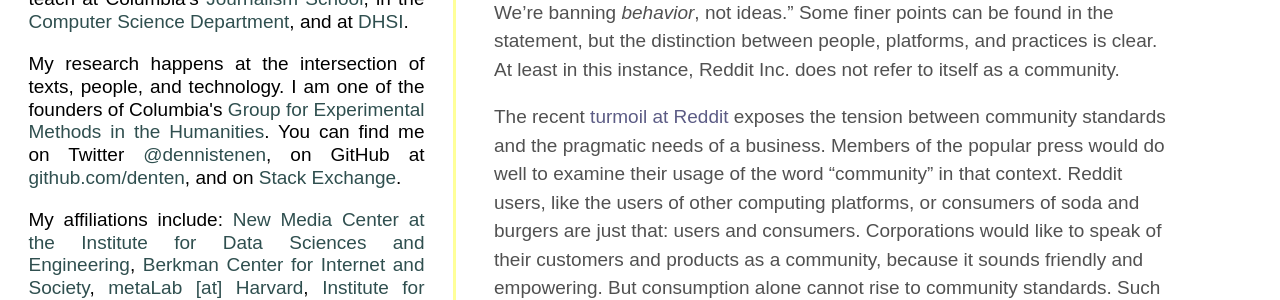
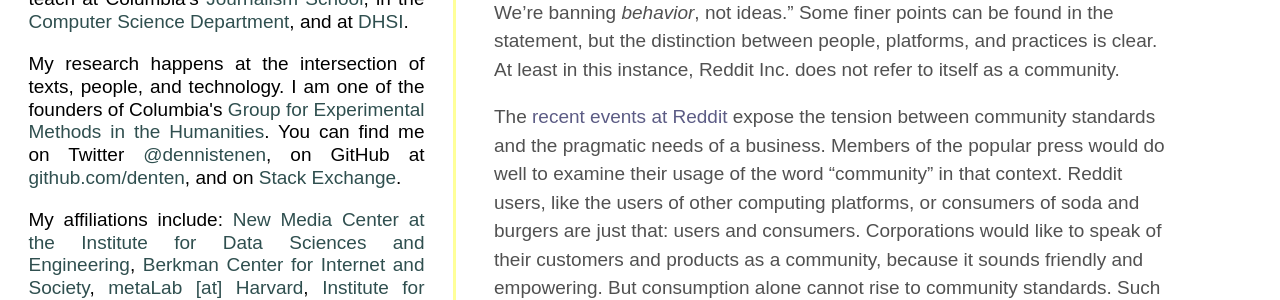
Before and after one commit to denten/denten.github.io, a Jekyll site: the page built from _posts/2015-07-29-reddit-community.md, in a window 1280 px wide and 900 px high, scrolled down 1586 px. Shown: the part 154-454 px from the top of the window. Built offline with Jekyll 4.4.1, drawn with Linux system fonts in a browser that asks for light colours; some web fonts are replaced; some of the changed text lies outside the part shown.

Commit message:
update links

```diff
--- a/_posts/2015-07-29-reddit-community.md
+++ b/_posts/2015-07-29-reddit-community.md
@@ -89,9 +89,9 @@
 clear. At least in this instance, Reddit Inc. does not refer to itself as a
 community.
 
-The recent [turmoil at
+The [recent events at
 Reddit](https://hbr.org/2015/07/how-reddit-the-business-lost-touch-with-reddit-the-culture)
-exposes the tension between community standards and the pragmatic needs of a
+expose the tension between community standards and the pragmatic needs of a
 business. Members of the popular press would do well to examine their usage of
 the word "community" in that context. Reddit users, like the users of other
 computing platforms, or consumers of soda and burgers are just that: users and
```
